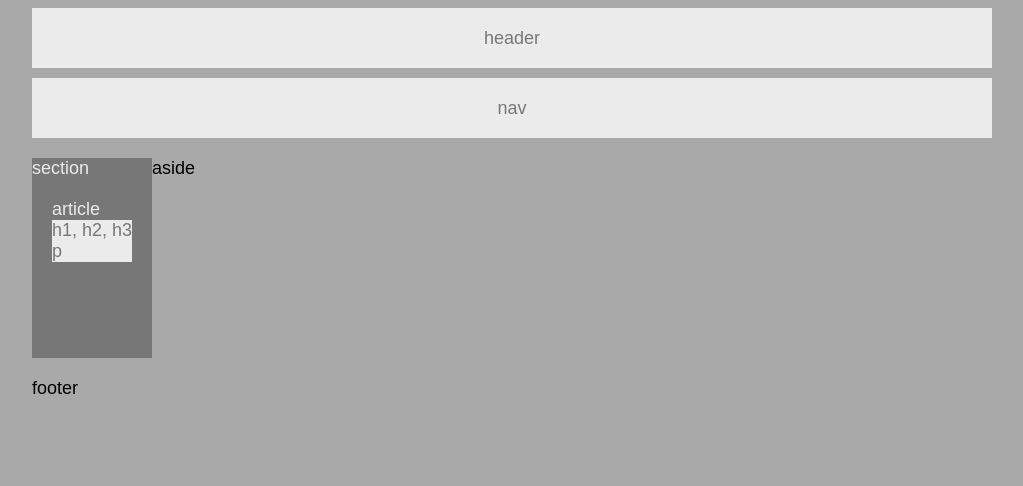
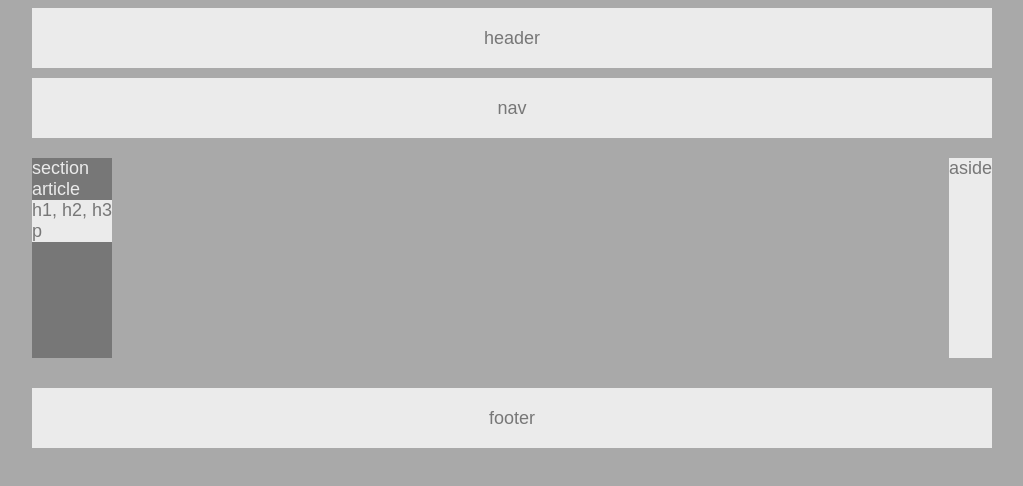
Before and after one commit to FMendoza13/HW-Wireframe, a plain HTML site: page index.html in a window 1280 px wide. Shown: the whole page, without its empty margins (128-1151 px from the left). Drawn offline with Linux system fonts and the light colour scheme.

Commit message:
formatted the footer, floated section and aside, left-right respectively

```diff
--- a/styleinprogress.css
+++ b/styleinprogress.css
@@ -37,7 +37,6 @@ header {
 .article {
     color: #ebebeb;
     background-color: #777;
-    margin: 20px;
 }
 
 .article-box {
@@ -52,8 +51,25 @@ section {
     float: left;
 }
 
+aside {
+    color:#777;
+    background-color: #ebebeb;
+    height: 100%;
+    float: right;
+}
 
   .p {
     color:#777;
     background-color: #ebebeb;
 }
+footer {
+    background-color: #ebebeb;
+    color: #777;
+    text-align: center;
+    height: 20px;
+    width: 100%;
+    padding: 20px;
+    margin-top: 10px;
+    display: inline-block;
+    padding: 20px 0 20px 0;
+}
```
